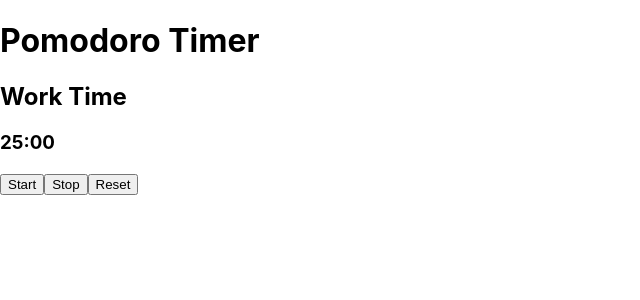
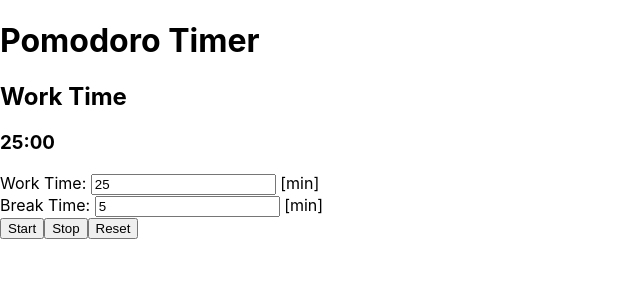
Before and after one commit to su1415/timer_app, a React (Create React App) app: page / in a window 1280 px wide. Shown: the top 300 px of the page, without its empty margins (0-640 px from the left). Built offline with nearby package versions, Linux system fonts and the light colour scheme.

Commit message:
feat: Work Time, Break Time を設定する機能を追加

```diff
--- a/src/Timer.js
+++ b/src/Timer.js
@@ -1,9 +1,8 @@
 import React, { useState, useEffect } from "react";
 
-const workTime = 25 * 60;
-const breakTime = 5 * 60;
-
 const Timer = () => {
+  const [workTime, setWorkTime] = useState(25 * 60);
+  const [breakTime, setBreakTime] = useState(5 * 60);
   const [timeLeft, setTimeLeft] = useState(workTime);
   const [isWork, setIsWork] = useState(true);
   const [isActive, setIsActive] = useState(false);
@@ -41,10 +40,41 @@ const Timer = () => {
     setIsActive(false);
   };
 
+  const handleWorkTimeChange = (event) => {
+    const newWorkTime = Number(event.target.value) * 60;
+    setWorkTime(newWorkTime);
+    if (isWork) { setTimeLeft(newWorkTime); }
+  };
+
+  const handleBreakTimeChange = (event) => {
+    const newBreakTime = Number(event.target.value) * 60;
+    setBreakTime(newBreakTime);
+    if (!isWork) { setTimeLeft(newBreakTime); }
+  };
+
   return (
     <div>
       <h2>{ isWork ? "Work Time" : "Break Time" }</h2>
       <h3>{ formatTime(timeLeft) }</h3>
+
+      <div>
+        <label>Work Time: </label>
+        <input
+          type="number"
+          value={ workTime / 60 }
+          onChange={ handleWorkTimeChange }
+        /> [min]
+      </div>
+
+      <div>
+        <label>Break Time: </label>
+        <input
+          type="number"
+          value={ breakTime / 60 }
+          onChange={ handleBreakTimeChange }
+        /> [min]
+      </div>
+
       <button onClick={ () => setIsActive(true) }>Start</button>
       <button onClick={ () => setIsActive(false) }>Stop</button>
       <button onClick={ onResetClick }>Reset</button>
```
